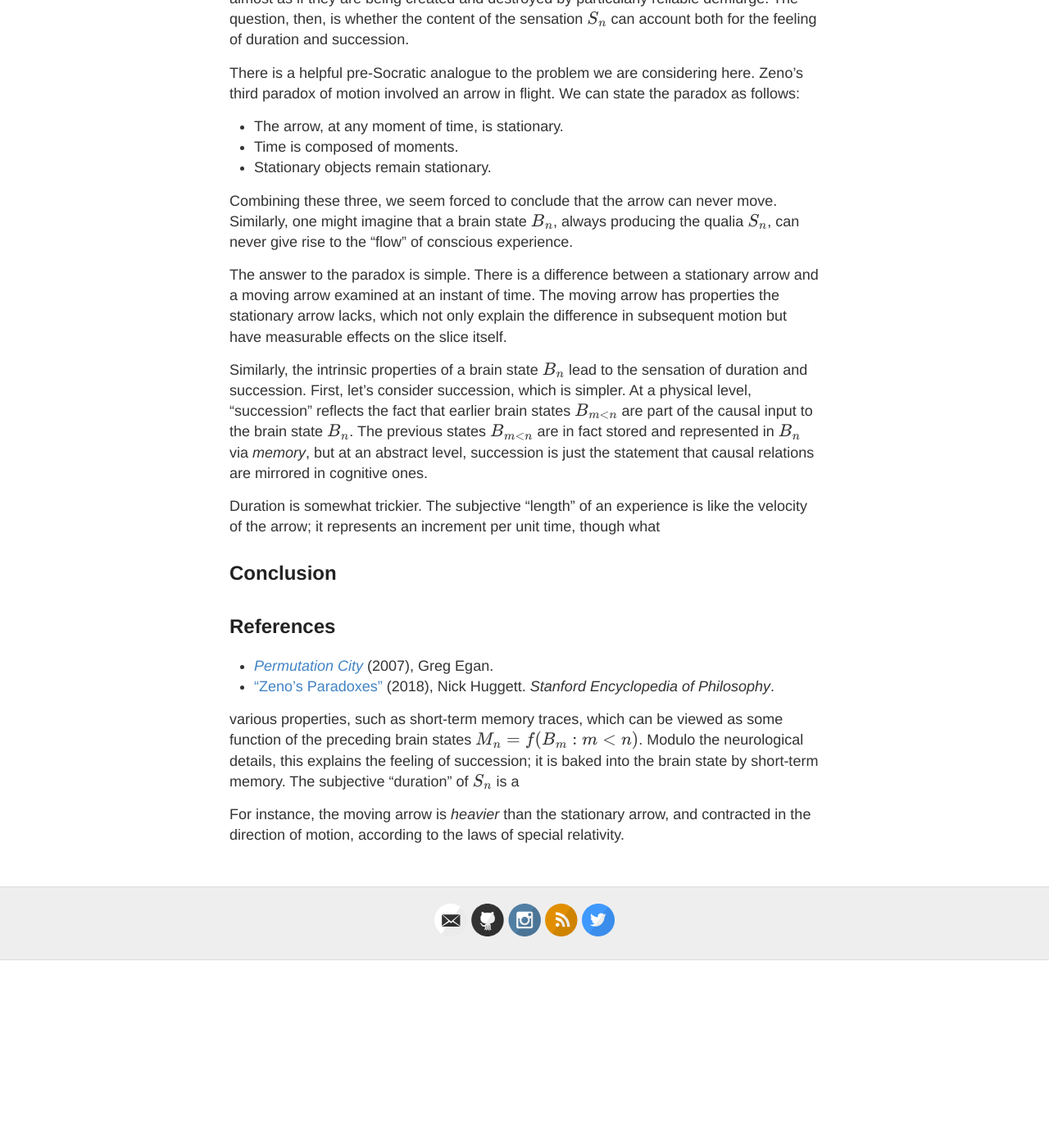
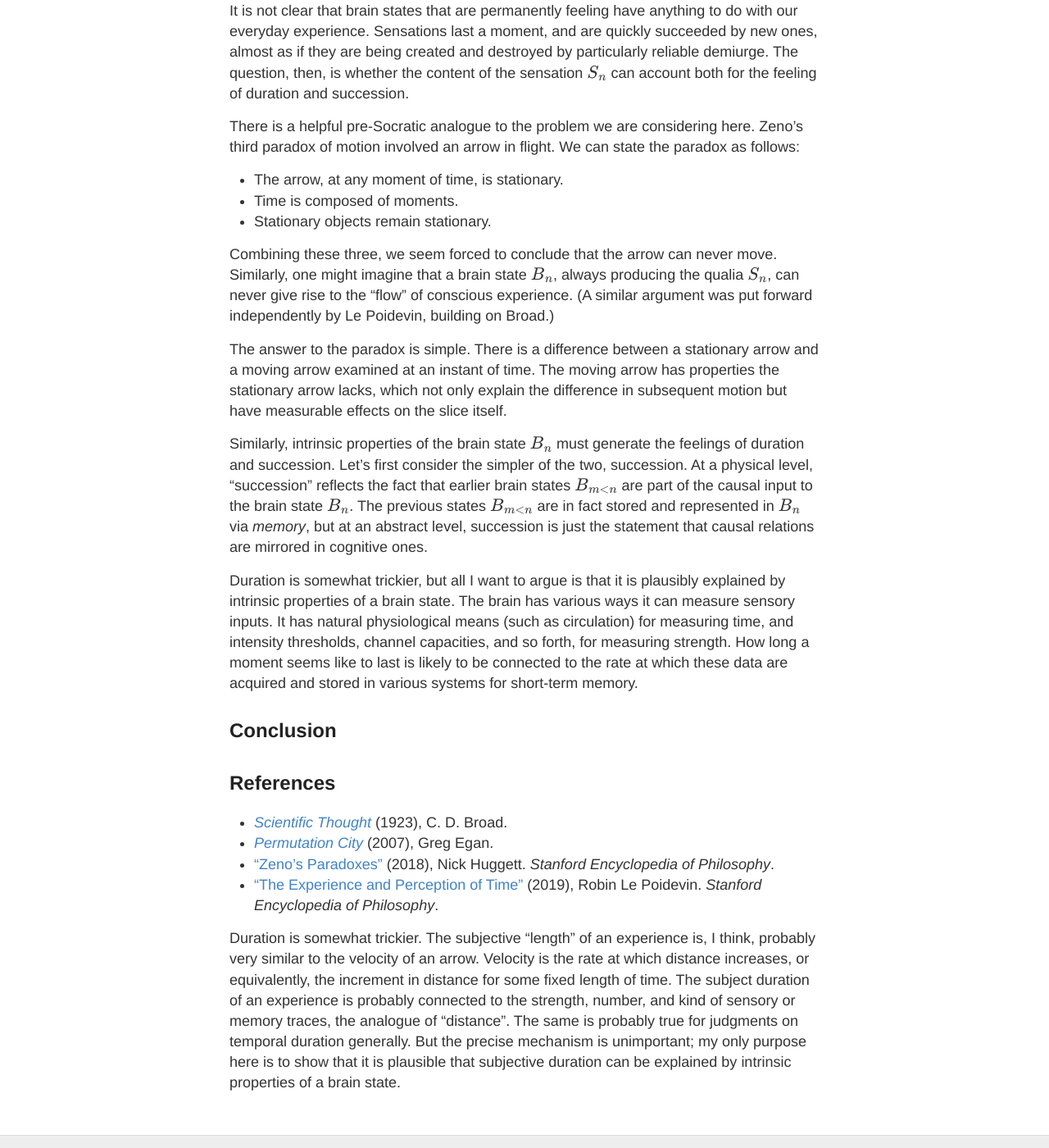
Before and after one commit to hapax/hapax.github.io, a Jekyll site: the page built from assets/psychology-time.md, in a window 1280 px wide and 1400 px high, scrolled down 4745 px. Shown: the whole window at 82% size. Built offline with Jekyll 4.4.1, drawn with Linux system fonts in a browser that asks for light colours; our own code applies the rules of GitHub Pages for plain Markdown files; formulas are drawn with MathJax 3; a script that is not in the unit is left out; before the commit the page ends 5916 px from its top, so only the background shows below that; some of the changed text lies outside the part shown.

Commit message:
Update psychology time

```diff
--- a/assets/psychology-time.md
+++ b/assets/psychology-time.md
@@ -224,9 +224,13 @@
 *unable to distinguish* this state of affairs from the more
 conventional, four-dimensional picture where all the slices $\Sigma_n$
 exist at the same time.
+
 (These faulty demiurges are partially inspired by Greg Egan's
 ["dust theory"](https://www.gregegan.net/PERMUTATION/FAQ/FAQ.html),
-featuring in his novel *Permutation City*.)
+featuring in his novel *Permutation City*.
+The flavour of these objects is similar to Augustine's argument
+against duration in his *Confessions*.
+)
 
 ## Personhood and causation
 
@@ -299,6 +303,8 @@
 Similarly, one might imagine that a brain state $B_n$, always
 producing the qualia $S_n$, can never give rise to the "flow" of
 conscious experience.
+(A similar argument was put forward independently by Le Poidevin,
+building on Broad.)
 
 The answer to the paradox is simple.
 There is a difference between a stationary arrow and a moving arrow
@@ -307,37 +313,46 @@
 only explain the difference in subsequent motion but have measurable
 effects on the slice itself.
 
-Similarly, the intrinsic properties of a brain state $B_n$ lead to the
-sensation of duration and succession.
-First, let's consider succession, which is simpler.
+Similarly, intrinsic properties of the brain state $B_n$ must generate the
+feelings of duration and succession.
+Let's first consider the simpler of the two, succession.
 At a physical level, "succession" reflects the fact that earlier
 brain states $B_{m<n}$ are part of the causal input to the brain state $B_n$.
 The previous states $B_{m<n}$ are in fact stored and represented in
 $B_n$ via *memory*, but at an abstract level, succession is just the
 statement that causal relations are mirrored in cognitive ones.
 
-Duration is somewhat trickier.
-The subjective "length" of an experience is like the
-velocity of the arrow; it represents an increment per unit time,
-though what
+Duration is somewhat trickier, but all I want to argue is that it is
+plausibly explained by intrinsic properties of a brain state.
+The brain has various ways it can measure sensory inputs.
+It has natural physiological means (such as circulation) for measuring
+time, and intensity thresholds, channel capacities, and so forth, for
+measuring strength.
+How long a moment seems like to last is likely to be connected to the
+rate at which these data are acquired and stored in various systems
+for short-term memory.
 
 ## Conclusion
 
 ## References
 
+- [*Scientific Thought*](http://www.stafforini.com/broad/Broad%20-%20Scientific%20thought.pdf) (1923), C. D. Broad.
 - [*Permutation City*](https://www.gregegan.net/PERMUTATION/Permutation.html)
   (2007), Greg Egan.
 - ["Zeno’s Paradoxes"](https://plato.stanford.edu/entries/paradox-zeno/#Arr)
   (2018), Nick Huggett. *Stanford Encyclopedia of Philosophy*.
+- ["The Experience and Perception of Time"](https://plato.stanford.edu/entries/time-experience/) (2019), Robin Le Poidevin. *Stanford Encyclopedia of Philosophy*.
 
-
-various properties, such as
-short-term memory traces, which can be viewed as some function of the
-preceding brain states $M_n = f(\{B_m: m<n\})$.
-Modulo the neurological details, this explains the feeling of
-succession; it is baked into the brain state by short-term memory.
-The subjective "duration" of $S_n$ is a
-
-For instance, the moving arrow is *heavier* than the stationary arrow,
-and contracted in the direction of motion, according to the laws of
-special relativity.
+Duration is somewhat trickier.
+The subjective "length" of an experience is, I think, probably very
+similar to the velocity of an arrow.
+Velocity is the rate at which distance increases, or equivalently, the
+increment in distance for some fixed length of time.
+The subject duration of an experience is probably connected to the
+strength, number, and kind of sensory or memory traces, the analogue
+of "distance".
+The same is probably true for judgments on temporal duration
+generally.
+But the precise mechanism is unimportant; my only purpose here is to
+show that it is plausible that subjective duration can be explained by
+intrinsic properties of a brain state.
```
Also changed, not shown: 1 other file.
